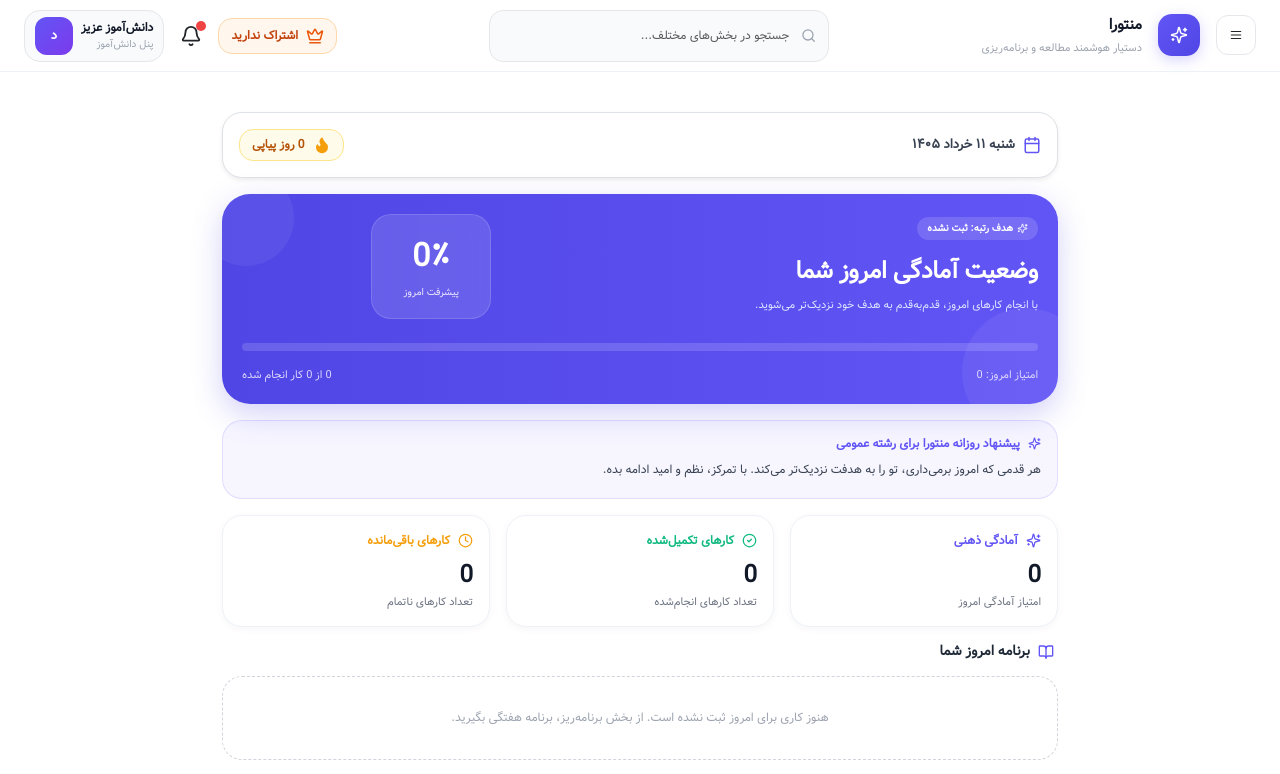
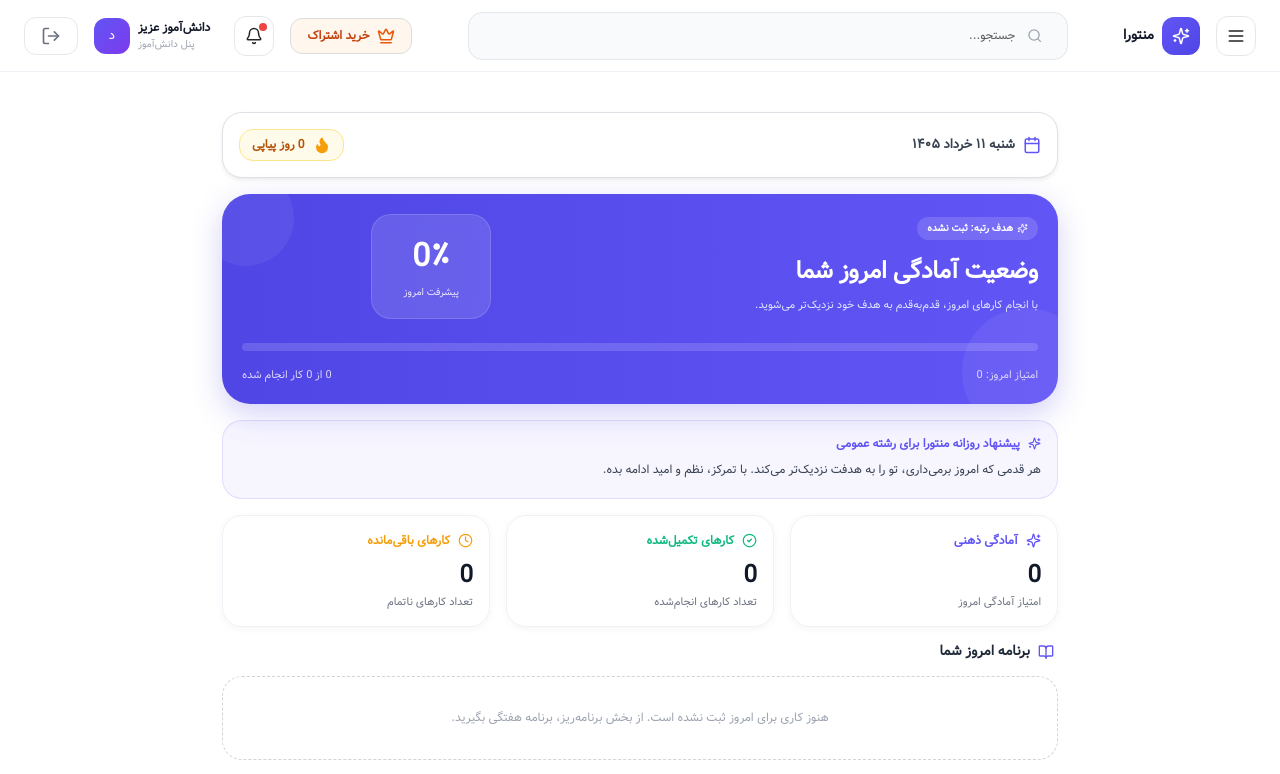
Before and after one commit to ARS6666/Mentoral_web, a React (Create React App) app in the folder mentora_web/: page /today in a window 1280 px wide. Shown: the top 774 px of the page. Built offline with nearby package versions, Linux system fonts and the light colour scheme.

Commit message:
fixing Navbar.js

```diff
--- a/mentora_web/src/components/Navbar.js
+++ b/mentora_web/src/components/Navbar.js
@@ -1,40 +1,29 @@
 import React from "react";
-import {
-    Bell,
-    Search,
-    Sparkles,
-    LogOut,
-    Menu,
-    Crown
-} from "lucide-react";
+import { Bell, Search, Sparkles, LogOut, Menu, Crown } from "lucide-react";
 import { Link, useNavigate, useLocation } from "react-router-dom";
 import { useApp } from "../context/AppContext";
 import NotificationDropdown from "./NotificationDropdown";
 
 export default function AppNavbar({ onToggleSidebar }) {
     const navigate = useNavigate();
-    const { profile, logout, isAuthenticated } = useApp();
+    const { profile, logout } = useApp();
 
     const safeProfile = profile && typeof profile === "object" ? profile : {};
-
     const studentName = safeProfile.name || "دانش‌آموز عزیز";
-
     const subscriptionDays = safeProfile.subscription_days || 0;
     const location = useLocation();
 
     const handleMenuClick = () => {
-
         if (location.pathname.startsWith("/profile")) {
             window.dispatchEvent(new CustomEvent("toggleProfileSidebar"));
         } else {
             onToggleSidebar();
         }
-
     };
 
     return (
         <nav
-            className="navbar bg-white px-3 px-md-4"
+            className="navbar bg-white px-2 px-md-4"
             style={{
                 height: "72px",
                 borderBottom: "1px solid #eef2f7",
@@ -47,192 +36,67 @@ export default function AppNavbar({ onToggleSidebar }) {
         >
             <div className="container-fluid p-0 d-flex align-items-center justify-content-between">
 
-                <div className="d-flex align-items-center gap-3">
-
+                <div className="d-flex align-items-center gap-2 gap-md-3">
                     <button
-                        onClick={() => {
-                            handleMenuClick();
-                            window.scrollTo({
-                                top: 0,
-                                behavior: "smooth"
-                            });
-                        }}
-                        className="btn d-flex align-items-center justify-content-center"
-                        style={{
-                            width: "40px",
-                            height: "40px",
-                            borderRadius: "12px",
-                            border: "1px solid #e5e7eb",
-                            background: "#fff",
-                        }}
+                        onClick={handleMenuClick}
+                        aria-label="باز کردن منو"
+                        className="btn d-flex align-items-center justify-content-center p-2"
+                        style={{ width: "40px", height: "40px", borderRadius: "12px", border: "1px solid #e5e7eb", background: "#fff" }}
                     >
                         <Menu size={20} />
                     </button>
 
-                    <div
-                        className="d-flex align-items-center justify-content-center text-white"
-                        style={{
-                            width: "42px",
-                            height: "42px",
-                            borderRadius: "14px",
-                            background: "linear-gradient(135deg, #6255f5, #4f46e5)",
-                            boxShadow: "0 4px 14px rgba(98,85,245,0.25)",
-                        }}
-                    >
-                        <Sparkles size={18} />
-                    </div>
-
-                    <div style={{ direction: "rtl", textAlign: "right" }}>
-                        <div
-                            style={{
-                                fontSize: "15px",
-                                fontWeight: 800,
-                                color: "#111827",
-                                lineHeight: 1.8,
-                            }}
-                        >
-                            منتورا
-                        </div>
-
-                        <div
-                            className="d-none d-md-block"
-                            style={{
-                                fontSize: "11px",
-                                color: "#9ca3af",
-                                lineHeight: 1.8,
-                            }}
-                        >
-                            دستیار هوشمند مطالعه و برنامه‌ریزی
+                    <div className="d-flex align-items-center gap-2">
+                        <Link to="/home" className="d-flex align-items-center justify-content-center text-white"
+                            style={{ width: "38px", height: "38px", borderRadius: "12px", background: "linear-gradient(135deg, #6255f5, #4f46e5)" }}>
+                            <Sparkles size={18} />
+                        </Link>
+                        <div className="d-flex">
+                            <div style={{ fontSize: "14px", fontWeight: 800, color: "#111827" }}>منتورا</div>
                         </div>
                     </div>
                 </div>
 
-                <div className="d-none d-md-flex align-items-center" style={{ width: "340px" }}>
-                    <div
-                        className="d-flex align-items-center w-100"
-                        style={{
-                            background: "#f8fafc",
-                            border: "1px solid #e5e7eb",
-                            borderRadius: "14px",
-                            padding: "10px 12px",
-                        }}
-                    >
-                        <Search size={16} color="#9ca3af" />
-                        <input
-                            type="text"
-                            placeholder="جستجو در بخش‌های مختلف..."
-                            className="form-control border-0 shadow-none bg-transparent"
-                            style={{
-                                fontSize: "12px",
-                                textAlign: "right",
-                                direction: "rtl",
-                            }}
-                        />
+                <div className="d-none d-lg-flex align-items-center flex-grow-1 mx-4" style={{ maxWidth: "600px" }}>
+                    <div className="d-flex align-items-center w-100 px-3" style={{ background: "#f8fafc", border: "1px solid #e5e7eb", borderRadius: "14px", padding: "8px" }}>
+                        <Search size={16} color="#9ca3af" className="me-2" />
+                        <input type="text" placeholder="جستجو..." className="form-control border-0 shadow-none bg-transparent" style={{ fontSize: "12px" }} />
                     </div>
                 </div>
 
-                <div className="d-flex align-items-center gap-3">
+                <div className="d-flex align-items-center gap-2 gap-md-3">
 
-                    <Link
-                        to={subscriptionDays > 0 ? "/subscription" : "/subscriptionplans"}
-                        className="d-flex align-items-center gap-2"
-                        style={{
-                            background: subscriptionDays > 0 ? "#f5f3ff" : "#fff7ed",
-                            border: subscriptionDays > 0 ? "1px solid #ddd6fe" : "1px solid #fed7aa",
-                            borderRadius: "14px",
-                            padding: "8px 12px",
-                            textDecoration: "none",
-                            transition: "all 0.2s ease",
-                        }}
-                    >
-                        <Crown size={18} color={subscriptionDays > 0 ? "#6255f5" : "#ea580c"} />
-
-                        <span
-                            style={{
-                                fontSize: "12px",
-                                fontWeight: 700,
-                                color: subscriptionDays > 0 ? "#6255f5" : "#c2410c",
-                            }}
-                        >
-                            {subscriptionDays > 0
-                                ? `${subscriptionDays} روز باقی‌مانده`
-                                : "اشتراک ندارید"}
+                    <Link to={subscriptionDays > 0 ? "/subscription" : "/subscriptionplans"}
+                        className="d-flex align-items-center gap-2 px-2 px-md-3 py-2"
+                        style={{ background: subscriptionDays > 0 ? "#f5f3ff" : "#fff7ed", border: "1px solid #ddd", borderRadius: "12px", textDecoration: "none" }}>
+                        <Crown
+                            size={window.innerWidth < 768 ? 20 : 18}
+                            color={subscriptionDays > 0 ? "#6255f5" : "#ea580c"}
+                        />
+                        <span className="d-none d-md-inline" style={{ fontSize: "12px", fontWeight: 700, color: subscriptionDays > 0 ? "#6255f5" : "#c2410c" }}>
+                            {subscriptionDays > 0 ? `${subscriptionDays} روز` : "خرید اشتراک"}
                         </span>
                     </Link>
 
-
                     <NotificationDropdown />
 
-                    <Link
-                        to="/profile"
-                        className="align-items-center gap-2 d-none d-md-flex"
-                        style={{
-                            background: "#f8fafc",
-                            border: "1px solid #e5e7eb",
-                            borderRadius: "16px",
-                            padding: "6px 10px",
-                            textDecoration: "none",
-                        }}
-                    >
-                        <div style={{ textAlign: "right", direction: "rtl" }}>
-                            <div
-                                style={{
-                                    fontSize: "12px",
-                                    fontWeight: 700,
-                                    color: "#111827",
-                                }}
-                            >
-                                {studentName}
-                            </div>
-
-                            <div
-                                style={{
-                                    fontSize: "10px",
-                                    color: "#9ca3af",
-                                }}
-                            >
-                                پنل دانش‌آموز
-                            </div>
+                    <Link to="/profile" className="d-flex align-items-center" style={{ textDecoration: "none" }}>
+                        <div className="d-none d-md-flex flex-column align-items-end mx-2">
+                            <span style={{ fontSize: "12px", fontWeight: 700, color: "#111827" }}>{studentName}</span>
+                            <span style={{ fontSize: "10px", color: "#9ca3af" }}>پنل دانش‌آموز</span>
                         </div>
-
-                        <div
-                            className="d-flex align-items-center justify-content-center text-white"
-                            style={{
-                                width: "38px",
-                                height: "38px",
-                                borderRadius: "12px",
-                                background: "linear-gradient(135deg, #6255f5, #7c3aed)",
-                                fontWeight: 800,
-                                fontSize: "13px",
-                            }}
-                        >
+                        <div className="d-flex align-items-center justify-content-center text-white"
+                            style={{ width: "36px", height: "36px", borderRadius: "12px", background: "linear-gradient(135deg, #6255f5, #7c3aed)", fontSize: "13px" }}>
                             {studentName.slice(0, 1)}
                         </div>
                     </Link>
-
-                    {isAuthenticated && (
-                        <button
-                            type="button"
-                            onClick={async () => {
-                                await logout();
-                                navigate("/login");
-                            }}
-                            className="btn d-flex align-items-center gap-1"
-                            style={{
-                                border: "1px solid #e5e7eb",
-                                borderRadius: "14px",
-                                padding: "10px 12px",
-                                background: "#fff",
-                                fontSize: "12px",
-                                fontWeight: 700,
-                                color: "#6b7280",
-                            }}
-                        >
-                            <LogOut size={16} />
-                        </button>
-                    )}
+                    <button type="button" onClick={async () => { await logout(); navigate("/login"); }}
+                        className="d-flex align-items-center gap-2 px-2 px-md-3 py-2"
+                        style={{ border: "1px solid #e5e7eb", borderRadius: "12px", background: "#fff", color: "#6b7280" }}>
+                        <LogOut size={20} />
+                    </button>
                 </div>
             </div>
-        </nav >
+        </nav>
     );
 }
--- a/mentora_web/src/components/NotificationDropdown.js
+++ b/mentora_web/src/components/NotificationDropdown.js
@@ -1,4 +1,4 @@
-import { useState } from "react";
+import { useState, useEffect } from "react";
 import { Bell } from "lucide-react";
 
 const mockNotifications = [
@@ -22,75 +22,98 @@ const mockNotifications = [
 export default function NotificationDropdown() {
   const [open, setOpen] = useState(false);
 
+  // بستن با کلیک بیرون
+  useEffect(() => {
+    const close = () => setOpen(false);
+    if (open) window.addEventListener("click", close);
+    return () => window.removeEventListener("click", close);
+  }, [open]);
+
   return (
-    <div style={{ position: "relative" }}>
-
-      {/* Bell Button */}
-      <div
+    <div
+      style={{ position: "relative" }}
+      onClick={(e) => e.stopPropagation()}
+    >
+      {/* Bell */}
+      <button
         onClick={() => setOpen(!open)}
+        className="btn p-2 d-flex align-items-center justify-content-center"
         style={{
-          cursor: "pointer",
+          borderRadius: 12,
+          border: "1px solid #e5e7eb",
+          background: "#fff",
+          width: 40,
+          height: 40,
           position: "relative",
         }}
       >
-        <Bell size={22} />
+        <Bell size={18} />
 
-        {/* red badge */}
+        {/* badge */}
         <span
           style={{
             position: "absolute",
-            top: -4,
-            right: -4,
-            width: 10,
-            height: 10,
+            top: 6,
+            right: 6,
+            width: 8,
+            height: 8,
             background: "#ef4444",
             borderRadius: "50%",
           }}
         />
-      </div>
+      </button>
 
-      {/* Floating Panel */}
       {open && (
         <div
           style={{
             position: "absolute",
-            top: 35,
-            left: 0,
-            width: 300,
-            background: "white",
+            top: 48,
+            left: "50%",
+            transform: "translateX(-50%)",
+            width: "min(340px, 92vw)", // ریسپانسیو
+            background: "#fff",
             borderRadius: 16,
-            boxShadow: "0 10px 40px rgba(0,0,0,0.12)",
-            padding: 10,
-            zIndex: 1000,
+            boxShadow: "0 12px 40px rgba(0,0,0,0.15)",
+            zIndex: 2000,
+            overflow: "hidden",
+            direction: "rtl",
           }}
         >
+          {/* header */}
           <div
             style={{
-              padding: "10px 12px",
+              padding: "12px 14px",
               fontWeight: 700,
-              borderBottom: "1px solid #eee",
+              borderBottom: "1px solid #f1f5f9",
+              fontSize: 14,
             }}
           >
             نوتیفیکیشن‌ها
           </div>
 
-          <div style={{ maxHeight: 300, overflowY: "auto" }}>
+          {/* list */}
+          <div
+            style={{
+              maxHeight: "300px",
+              overflowY: "auto",
+            }}
+          >
             {mockNotifications.map((n) => (
               <div
                 key={n.id}
                 style={{
-                  padding: "10px 12px",
-                  borderBottom: "1px solid #f2f2f2",
+                  padding: "12px 14px",
+                  borderBottom: "1px solid #f5f5f5",
                   cursor: "pointer",
                 }}
               >
-                <div style={{ fontSize: 14 }}>{n.text}</div>
+                <div style={{ fontSize: 13 }}>{n.text}</div>
 
                 <div
                   style={{
-                    fontSize: 12,
-                    color: "#888",
-                    marginTop: 3,
+                    fontSize: 11,
+                    color: "#9ca3af",
+                    marginTop: 4,
                   }}
                 >
                   {n.time}
@@ -99,13 +122,15 @@ export default function NotificationDropdown() {
             ))}
           </div>
 
+          {/* footer */}
           <div
             style={{
               textAlign: "center",
-              padding: 8,
+              padding: 10,
               fontSize: 13,
               color: "#6255f5",
               cursor: "pointer",
+              background: "#fafafa",
             }}
           >
             مشاهده همه
```
